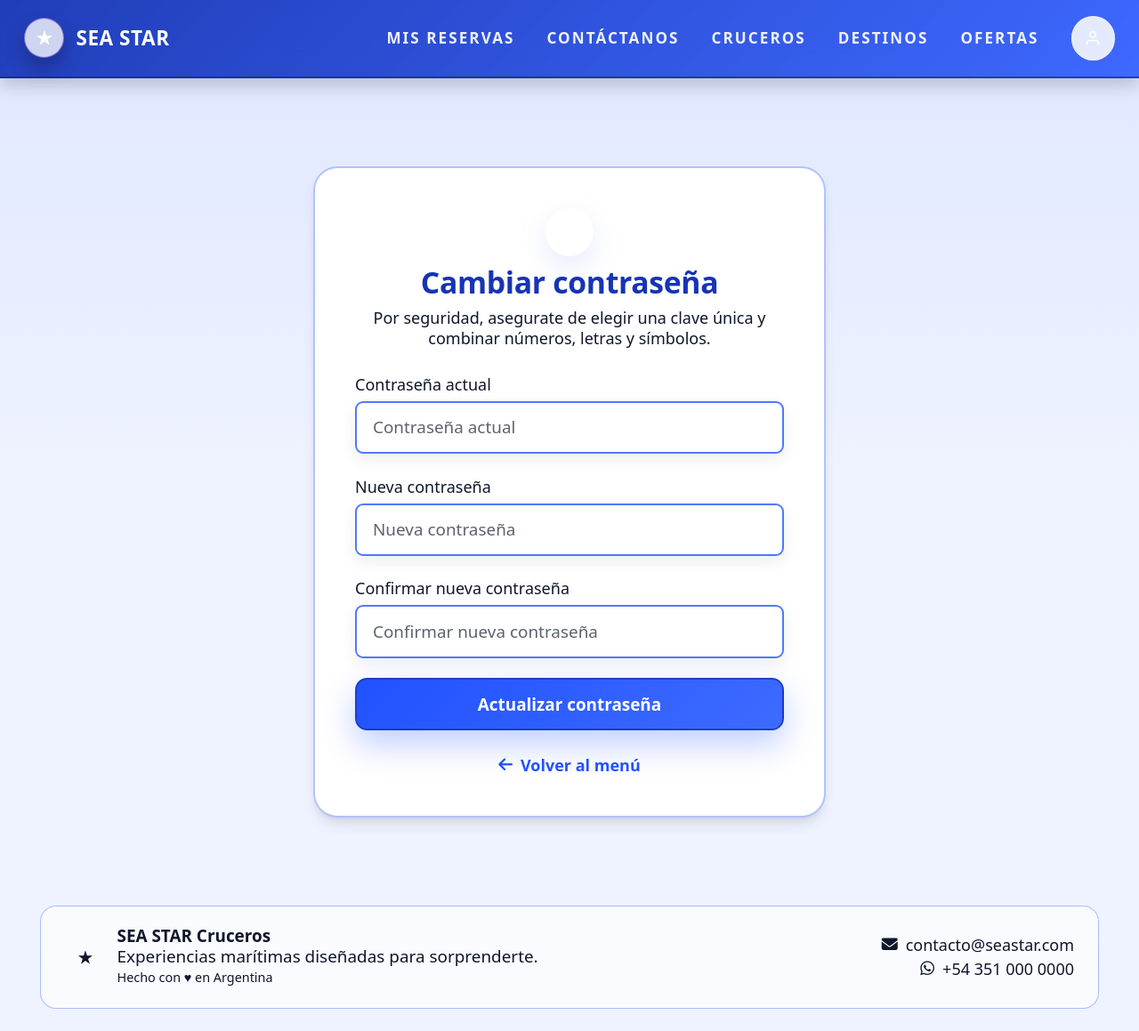
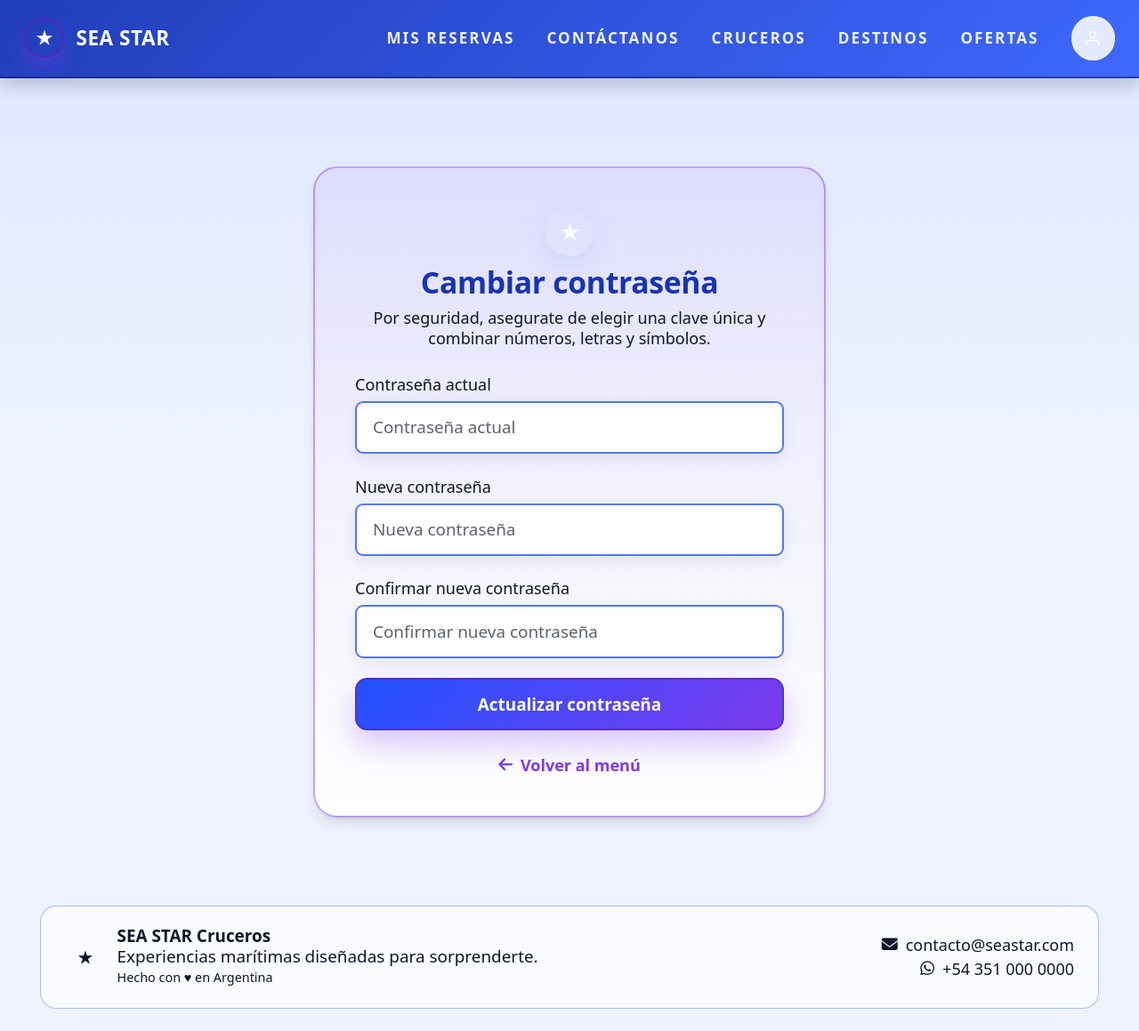
Before and after one commit to Villada-PG3/trabajo-practico-integrador-compania-naviera, a Django app: page /perfil/cambiar-contrasenia/ in a window 1280 px wide. Shown: the top 1159 px of the page at 89% size. Run offline with Django 5.2, Linux system fonts and the light colour scheme; the visitor is signed in with stand-in values (Sample User, id 1); some libraries are stand-ins or nearby versions.

Commit message:
Commit colores

```diff
--- a/compania_naviera/compania_naviera/templates/base.html
+++ b/compania_naviera/compania_naviera/templates/base.html
@@ -74,45 +74,45 @@
       font-weight: 700;
     }
     .card-surface {
-      background: var(--surface);
-      border: 2px solid rgba(33, 82, 255, 0.35);
-      box-shadow: 0 10px 28px rgba(15, 23, 42, 0.1);
+      background: linear-gradient(180deg, rgba(124, 58, 237, 0.08), rgba(255, 255, 255, 0.95));
+      border: 2px solid rgba(124, 58, 237, 0.45);
+      box-shadow: 0 10px 26px rgba(76, 29, 149, 0.16);
     }
     .card-soft {
-      background: var(--surface-soft);
-      border: 2px solid rgba(124, 58, 237, 0.3);
-      box-shadow: 0 10px 26px rgba(76, 29, 149, 0.14);
+      background: linear-gradient(180deg, rgba(124, 58, 237, 0.12), rgba(239, 243, 255, 0.9));
+      border: 2px solid rgba(124, 58, 237, 0.5);
+      box-shadow: 0 12px 28px rgba(76, 29, 149, 0.18);
     }
     .btn-primary {
-      background: linear-gradient(135deg, var(--primary), #3D6BFF);
+      background: linear-gradient(135deg, var(--primary), var(--secondary));
       color: #FFFFFF;
-      border: 2px solid rgba(22, 52, 181, 0.75);
-      box-shadow: 0 16px 36px rgba(33, 82, 255, 0.28);
+      border: 2px solid rgba(91, 33, 182, 0.65);
+      box-shadow: 0 16px 34px rgba(124, 58, 237, 0.28);
     }
     .btn-primary:hover {
-      background: linear-gradient(135deg, var(--primary-dark), #2748E8);
+      background: linear-gradient(135deg, var(--secondary), var(--secondary-dark));
       color: #FFFFFF;
       transform: translateY(-1px);
-      border-color: rgba(22, 52, 181, 0.85);
+      border-color: rgba(91, 33, 182, 0.72);
     }
     .btn-secondary {
-      background: rgba(124, 58, 237, 0.08);
+      background: rgba(124, 58, 237, 0.12);
       color: var(--secondary-dark);
-      border: 2px solid rgba(124, 58, 237, 0.35);
-      box-shadow: 0 6px 18px rgba(124, 58, 237, 0.16);
+      border: 2px solid rgba(124, 58, 237, 0.4);
+      box-shadow: 0 6px 18px rgba(124, 58, 237, 0.18);
     }
     .btn-secondary:hover {
-      background: rgba(124, 58, 237, 0.18);
-      border-color: rgba(91, 33, 182, 0.55);
+      background: rgba(124, 58, 237, 0.26);
+      border-color: rgba(91, 33, 182, 0.62);
       color: var(--secondary-dark);
     }
-    .link-secondary { color: var(--primary); text-decoration: underline; text-decoration-color: transparent; font-weight: 600; }
-    .link-secondary:hover { color: var(--primary-dark); text-decoration-color: currentColor; }
+    .link-secondary { color: var(--secondary); text-decoration: underline; text-decoration-color: transparent; font-weight: 600; }
+    .link-secondary:hover { color: var(--secondary-dark); text-decoration-color: currentColor; }
     .badge-accent {
-      background: rgba(223, 231, 255, 0.9);
-      color: var(--primary-dark);
-      border: 2px solid rgba(33, 82, 255, 0.45);
-      box-shadow: inset 0 1px 3px rgba(33, 82, 255, 0.35);
+      background: rgba(124, 58, 237, 0.12);
+      color: var(--secondary-dark);
+      border: 2px solid rgba(124, 58, 237, 0.38);
+      box-shadow: inset 0 1px 3px rgba(124, 58, 237, 0.3);
     }
     .bg-white\/5 { background-color: rgba(255, 255, 255, 0.4) !important; }
     .bg-white\/10 { background-color: rgba(255, 255, 255, 0.65) !important; color: var(--text); }
@@ -230,8 +230,8 @@
     <div class="flex items-center gap-3">
       <a href="{% if user.is_authenticated %}{% url 'menu_user' %}{% else %}{% url 'home' %}{% endif %}"
          class="flex items-center gap-3 transition hover:text-primary">
-        <div class="w-10 h-10 rounded-full bg-white/15 text-white flex items-center justify-center font-bold text-lg shadow-[0_12px_22px_rgba(0,0,0,0.25)] border border-white/40">★</div>
-        <span class="font-bold text-xl tracking-wide">SEA STAR</span>
+        <div class="w-10 h-10 rounded-full bg-secondary text-white flex items-center justify-center font-bold text-lg shadow-[0_12px_22px_rgba(124,58,237,0.35)] border border-secondary/40">★</div>
+        <span class="font-bold text-xl tracking-wide text-secondary">SEA STAR</span>
       </a>
     </div>
 
@@ -259,7 +259,7 @@
           </button>
 
           <div x-show="open" @click.away="open = false"
-               class="absolute right-0 mt-3 w-56 rounded-xl border border-primary/40 bg-white/95 backdrop-blur-lg shadow-[0_22px_40px_rgba(93,169,255,0.22)] text-text p-4 z-50">
+               class="absolute right-0 mt-3 w-56 rounded-xl card-surface backdrop-blur-xl text-text p-4 z-50">
             <!-- Nombre de usuario -->
             <p class="mb-3 font-semibold text-primary">{{ user.username }}</p>
 
```
Also changed, not shown: compania_naviera/compania_naviera/templates/crear_reserva.html (+15 -2 lines).
